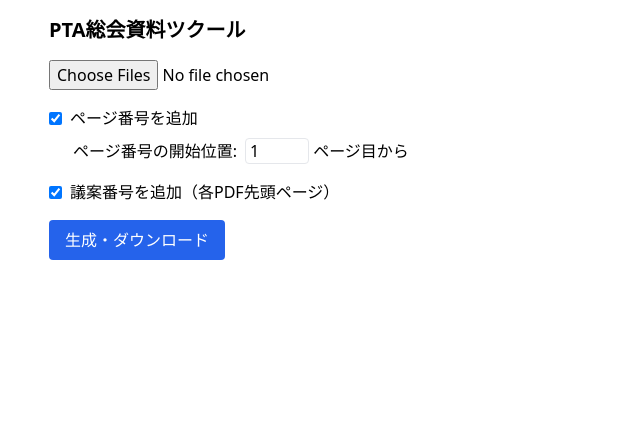
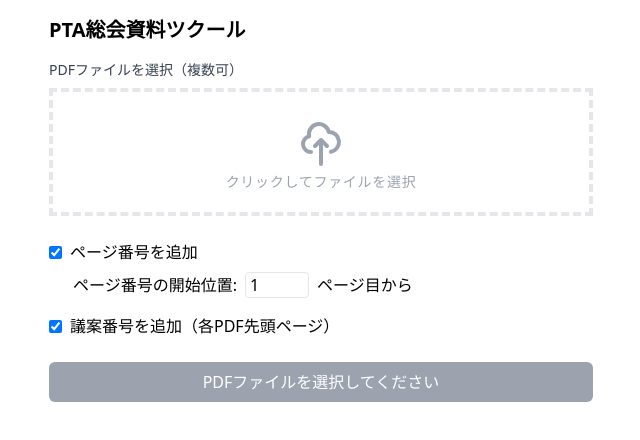
Before and after one commit to wadatch/sokai-siryo-maker, a React (Vite) app: page / in a window 1280 px wide. Shown: the top 440 px of the page, without its empty margins (319-959 px from the left). Built offline with nearby package versions, Linux system fonts and the light colour scheme.

Commit message:
- ページ番号の付け方を修正

```diff
--- a/package.json
+++ b/package.json
@@ -16,6 +16,7 @@
   },
   "devDependencies": {
     "@types/react": "^19.1.4",
+    "@types/react-dom": "^19.1.5",
     "@vitejs/plugin-react": "^4.0.0",
     "autoprefixer": "^10.4.14",
     "gh-pages": "^5.0.0",
--- a/src/App.tsx
+++ b/src/App.tsx
@@ -10,12 +10,36 @@ function App() {
   const [startPageNumberAt, setStartPageNumberAt] = useState(1);
   const [addPageNumbers, setAddPageNumbers] = useState(true);
   const [addAgendaNumbers, setAddAgendaNumbers] = useState(true);
+  const [draggedFile, setDraggedFile] = useState<number | null>(null);
 
   const handleFileChange = (e: React.ChangeEvent<HTMLInputElement>) => {
     if (e.target.files) {
       const selected = Array.from(e.target.files);
-      setFiles(selected);
+      setFiles((prev: File[]) => [...prev, ...selected]);
     }
+  };
+
+  const handleDragStart = (index: number) => {
+    setDraggedFile(index);
+  };
+
+  const handleDragOver = (e: React.DragEvent) => {
+    e.preventDefault();
+  };
+
+  const handleDrop = (e: React.DragEvent, targetIndex: number) => {
+    e.preventDefault();
+    if (draggedFile === null) return;
+
+    const newFiles = [...files];
+    const [draggedItem] = newFiles.splice(draggedFile, 1);
+    newFiles.splice(targetIndex, 0, draggedItem);
+    setFiles(newFiles);
+    setDraggedFile(null);
+  };
+
+  const handleDragEnd = () => {
+    setDraggedFile(null);
   };
 
   const handleGenerate = async () => {
@@ -34,7 +58,6 @@ function App() {
       }
 
       const mergedPdf = await PDFDocument.create();
-      // fontkitの登録
       mergedPdf.registerFontkit(fontkit);
       const customFont = await mergedPdf.embedFont(fontBytes);
       let pageIndex = 0;
@@ -52,10 +75,11 @@ function App() {
 
           copiedPages.forEach((page, idx) => {
             mergedPdf.addPage(page);
-            const pageNumber = pageIndex + 1;
+            pageIndex++;
 
-            if (addPageNumbers && pageNumber >= startPageNumberAt) {
+            if (addPageNumbers && pageIndex >= startPageNumberAt) {
               const { width, height } = page.getSize();
+              const pageNumber = pageIndex - startPageNumberAt + 1;
               page.drawText(`${pageNumber}`, {
                 x: width / 2 - 10,
                 y: 20,
@@ -74,8 +98,6 @@ function App() {
                 color: rgb(0.2, 0.2, 0.2),
               });
             }
-
-            pageIndex++;
           });
         } catch (fileError) {
           console.error(`ファイル ${file.name} の処理中にエラーが発生しました:`, fileError);
@@ -102,55 +124,116 @@ function App() {
   return (
     <div className="p-4 max-w-xl mx-auto">
       <h1 className="text-xl font-bold mb-4">PTA総会資料ツクール</h1>
+
+      <div className="mb-6">
+        <div className="mb-2">
+          <label className="block text-sm font-medium text-gray-700 mb-2">
+            PDFファイルを選択（複数可）
+          </label>
+          <div className="flex items-center justify-center w-full">
+            <label className="flex flex-col w-full h-32 border-4 border-dashed hover:bg-gray-100 hover:border-gray-300">
+              <div className="flex flex-col items-center justify-center pt-7">
+                <svg className="w-12 h-12 text-gray-400 group-hover:text-gray-600" fill="none" stroke="currentColor" viewBox="0 0 24 24" xmlns="http://www.w3.org/2000/svg">
+                  <path strokeLinecap="round" strokeLinejoin="round" strokeWidth="2" d="M7 16a4 4 0 01-.88-7.903A5 5 0 1115.9 6L16 6a5 5 0 011 9.9M15 13l-3-3m0 0l-3 3m3-3v12"></path>
+                </svg>
+                <p className="pt-1 text-sm tracking-wider text-gray-400 group-hover:text-gray-600">
+                  クリックしてファイルを選択
+                </p>
+              </div>
               <input
                 type="file"
                 multiple
                 accept="application/pdf"
                 onChange={handleFileChange}
-        className="mb-4"
+                className="opacity-0"
               />
+            </label>
+          </div>
+        </div>
+
+        {files.length > 0 && (
+          <div className="mt-4">
+            <h3 className="text-sm font-medium text-gray-700 mb-2">選択されたファイル（ドラッグで順番を変更）：</h3>
+            <ul className="border rounded-md divide-y divide-gray-200">
+              {files.map((file, index) => (
+                <li
+                  key={index}
+                  draggable
+                  onDragStart={() => handleDragStart(index)}
+                  onDragOver={handleDragOver}
+                  onDrop={(e) => handleDrop(e, index)}
+                  onDragEnd={handleDragEnd}
+                  className={`px-4 py-2 flex items-center justify-between text-sm ${
+                    draggedFile === index ? 'bg-gray-100' : ''
+                  }`}
+                >
+                  <div className="flex items-center space-x-3">
+                    <svg className="w-5 h-5 text-gray-400 cursor-move" fill="none" stroke="currentColor" viewBox="0 0 24 24">
+                      <path strokeLinecap="round" strokeLinejoin="round" strokeWidth="2" d="M4 8h16M4 16h16"></path>
+                    </svg>
+                    <span className="text-gray-600">{file.name}</span>
+                  </div>
+                  <button
+                    onClick={() => setFiles(files.filter((_, i) => i !== index))}
+                    className="text-red-600 hover:text-red-800"
+                  >
+                    削除
+                  </button>
+                </li>
+              ))}
+            </ul>
+          </div>
+        )}
+      </div>
 
       <div className="mb-4">
         <label className="flex items-center space-x-2">
           <input
             type="checkbox"
             checked={addPageNumbers}
-            onChange={(e) => setAddPageNumbers(e.target.checked)}
+            onChange={(e: React.ChangeEvent<HTMLInputElement>) => setAddPageNumbers(e.target.checked)}
+            className="rounded text-blue-600 focus:ring-blue-500"
           />
           <span>ページ番号を追加</span>
         </label>
 
         {addPageNumbers && (
           <div className="ml-6 mt-2">
-            <label>
-              ページ番号の開始位置:
+            <label className="flex items-center space-x-2">
+              <span>ページ番号の開始位置:</span>
               <input
                 type="number"
                 value={startPageNumberAt}
-                onChange={(e) => setStartPageNumberAt(parseInt(e.target.value))}
-                className="ml-2 w-16 border rounded px-1"
+                onChange={(e: React.ChangeEvent<HTMLInputElement>) => setStartPageNumberAt(parseInt(e.target.value))}
+                className="w-16 border rounded px-1"
                 min={1}
-              /> ページ目から
+              />
+              <span>ページ目から</span>
             </label>
           </div>
         )}
       </div>
 
-      <label className="flex items-center space-x-2 mb-4">
+      <label className="flex items-center space-x-2 mb-6">
         <input
           type="checkbox"
           checked={addAgendaNumbers}
-          onChange={(e) => setAddAgendaNumbers(e.target.checked)}
+          onChange={(e: React.ChangeEvent<HTMLInputElement>) => setAddAgendaNumbers(e.target.checked)}
+          className="rounded text-blue-600 focus:ring-blue-500"
         />
         <span>議案番号を追加（各PDF先頭ページ）</span>
       </label>
 
       <button
         onClick={handleGenerate}
-        className="bg-blue-600 text-white px-4 py-2 rounded"
+        className={`w-full py-2 px-4 rounded-md text-white font-medium ${
+          files.length === 0
+            ? 'bg-gray-400 cursor-not-allowed'
+            : 'bg-blue-600 hover:bg-blue-700'
+        }`}
         disabled={files.length === 0}
       >
-        生成・ダウンロード
+        {files.length === 0 ? 'PDFファイルを選択してください' : '生成・ダウンロード'}
       </button>
     </div>
   );
```
Also changed, not shown: 1 other file (tests, documents, lock files or other folders). Lines whose indentation alone changed are shown as unchanged.
